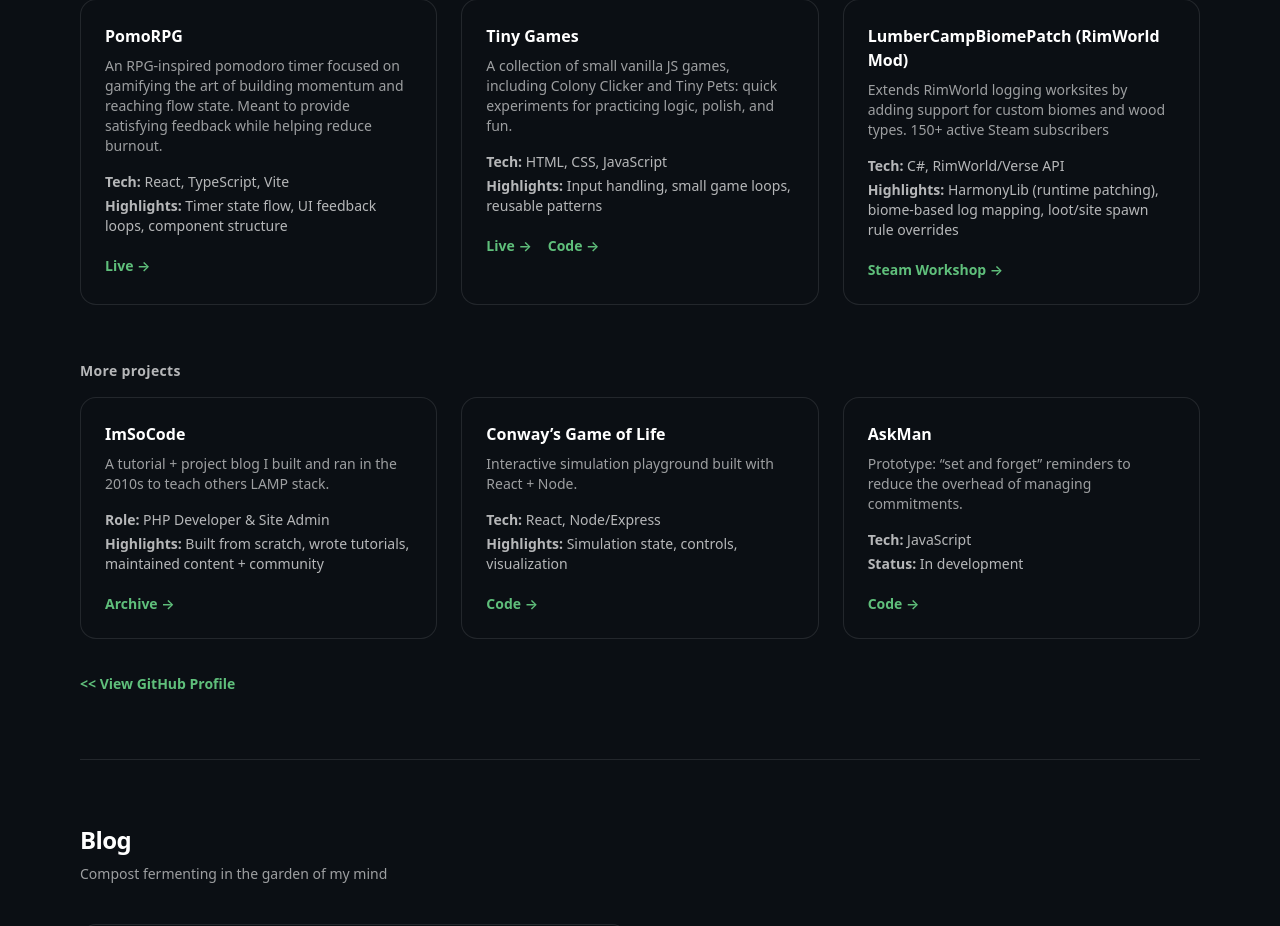
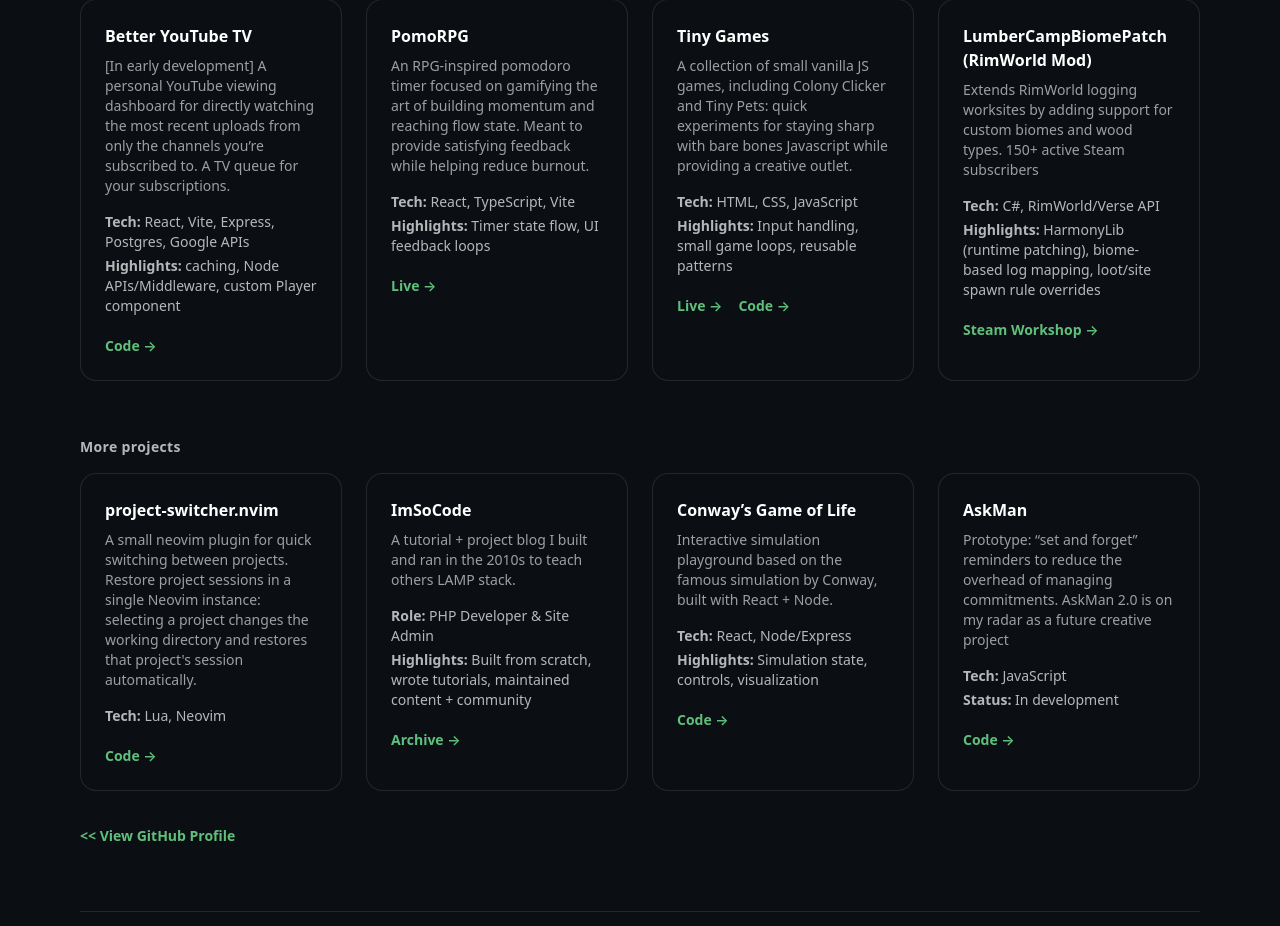
Before and after one commit to jeanbeanie/jeane.dev, a Next.js app: page / in a window 1280 px wide. Shown: the part 1040-1966 px from the top of the page. Built offline with nearby package versions, Linux system fonts and the light colour scheme.

Commit message:
update project descriptions and column sizes

```diff
--- a/src/pages/index.tsx
+++ b/src/pages/index.tsx
@@ -109,7 +109,29 @@
                 </p>
 
                 {/* Featured */}
-                <div className="mt-10 grid gap-6 md:grid-cols-3">
+                <div className="mt-10 grid gap-6 md:grid-cols-4">
+                    <article className="card">
+                        <h3 className="font-semibold">Better YouTube TV</h3>
+                        <p className="mt-2 text-sm text-foreground/60">
+                          <bold>[In early development]</bold> A personal YouTube viewing dashboard for directly watching the most recent uploads from only the channels you’re subscribed to.
+                          A TV queue for your subscriptions.
+                        </p>
+                        <ul className="mt-4 space-y-1 text-sm text-foreground/70">
+                            <li><b>Tech:</b> React, Vite, Express, Postgres, Google APIs</li>
+                            <li><b>Highlights:</b> caching, Node APIs/Middleware, custom Player component</li>
+                        </ul>
+                        <div className="mt-5 flex flex-wrap gap-4 text-sm">
+                            <a
+                                className="link"
+                                href="https://github.com/jeanbeanie/better-yt-tv"
+                                target="_blank"
+                                rel="noreferrer"
+                            >
+                                Code →
+                            </a>
+                        </div>
+                    </article>
+
                     <article className="card">
                         <h3 className="font-semibold">PomoRPG</h3>
                         <p className="mt-2 text-sm text-foreground/60">
@@ -117,7 +139,7 @@
                         </p>
                         <ul className="mt-4 space-y-1 text-sm text-foreground/70">
                             <li><b>Tech:</b> React, TypeScript, Vite</li>
-                            <li><b>Highlights:</b> Timer state flow, UI feedback loops, component structure</li>
+                            <li><b>Highlights:</b> Timer state flow, UI feedback loops</li>
                         </ul>
                         <div className="mt-5 flex flex-wrap gap-4 text-sm">
                             <a
@@ -134,7 +156,8 @@
                     <article className="card">
                         <h3 className="font-semibold">Tiny Games</h3>
                         <p className="mt-2 text-sm text-foreground/60">
-                            A collection of small vanilla JS games, including Colony Clicker and Tiny Pets: quick experiments for practicing logic, polish, and fun.
+                            A collection of small vanilla JS games, including Colony Clicker and Tiny Pets: quick experiments for staying sharp with bare bones Javascript
+                              while providing a creative outlet.
                         </p>
                         <ul className="mt-4 space-y-1 text-sm text-foreground/70">
                             <li><b>Tech:</b> HTML, CSS, JavaScript</li>
@@ -189,7 +212,29 @@
                     More projects
                 </h3>
 
-                <div className="mt-4 grid gap-6 md:grid-cols-3">
+                <div className="mt-4 grid gap-6 md:grid-cols-4">
+
+                    <article className="card">
+                        <h4 className="font-semibold">project-switcher.nvim</h4>
+                        <p className="mt-2 text-sm text-foreground/60">
+                          A small neovim plugin for quick switching between projects. Restore project sessions in a single Neovim instance:
+                          selecting a project changes the working directory and restores that project's session automatically.
+
+                        </p>
+                        <ul className="mt-4 space-y-1 text-sm text-foreground/70">
+                            <li><b>Tech:</b> Lua, Neovim</li>
+                        </ul>
+                        <div className="mt-5 flex flex-wrap gap-4 text-sm">
+                            <a
+                                className="link"
+                                href="https://github.com/jeanbeanie/project-switcher.nvim"
+                                target="_blank"
+                                rel="noreferrer"
+                            >
+                                Code →
+                            </a>
+                        </div>
+                    </article>
 
                     <article className="card">
                         <h4 className="font-semibold">ImSoCode</h4>
@@ -215,7 +260,7 @@
                     <article className="card">
                         <h4 className="font-semibold">Conway’s Game of Life</h4>
                         <p className="mt-2 text-sm text-foreground/60">
-                            Interactive simulation playground built with React + Node.
+                            Interactive simulation playground based on the famous simulation by Conway, built with React + Node.
                         </p>
                         <ul className="mt-4 space-y-1 text-sm text-foreground/70">
                             <li><b>Tech:</b> React, Node/Express</li>
@@ -236,7 +281,7 @@
                     <article className="card">
                         <h4 className="font-semibold">AskMan</h4>
                         <p className="mt-2 text-sm text-foreground/60">
-                            Prototype: “set and forget” reminders to reduce the overhead of managing commitments.
+                            Prototype: “set and forget” reminders to reduce the overhead of managing commitments. AskMan 2.0 is on my radar as a future creative project
                         </p>
                         <ul className="mt-4 space-y-1 text-sm text-foreground/70">
                             <li><b>Tech:</b> JavaScript</li>
```
